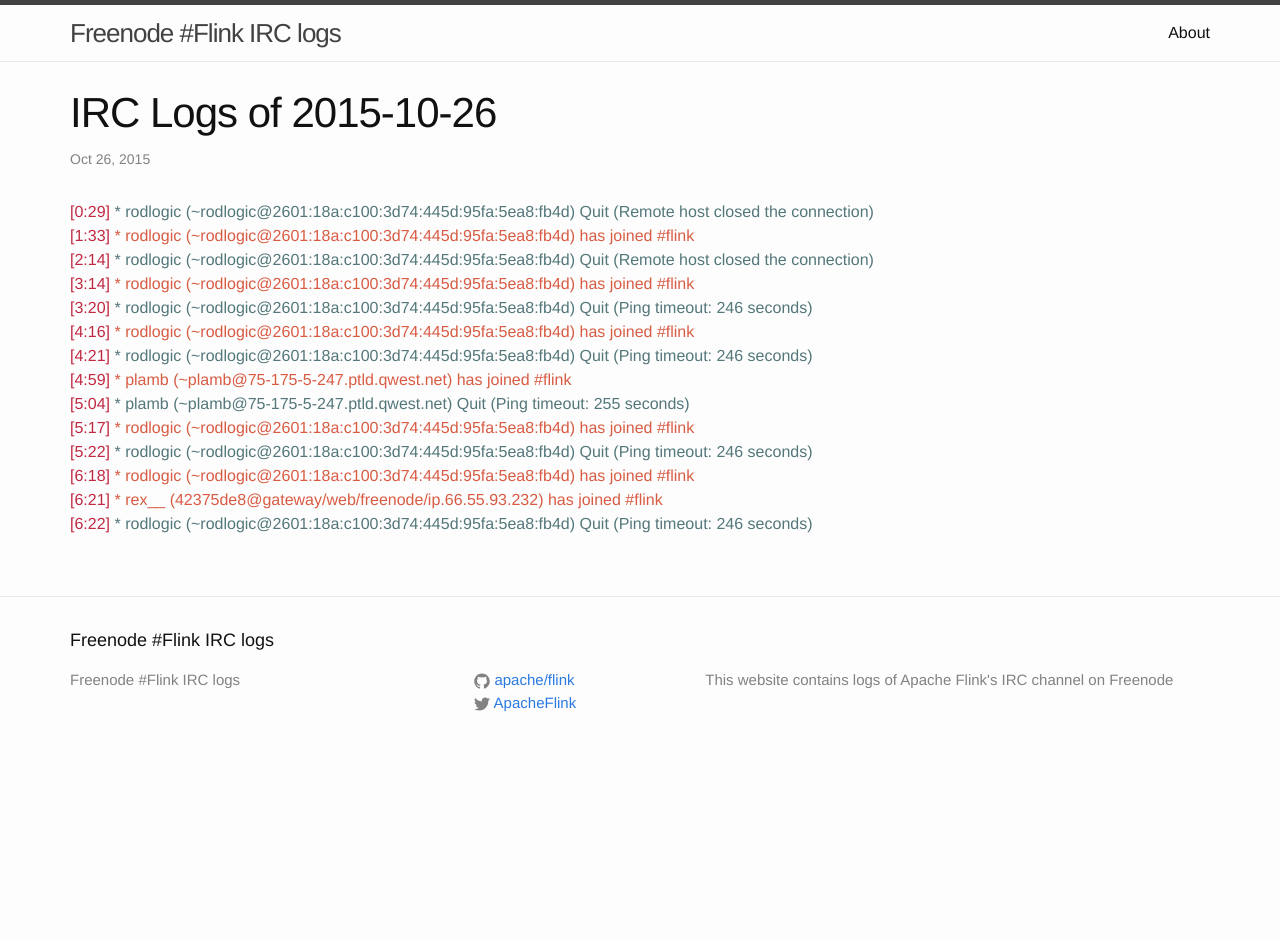
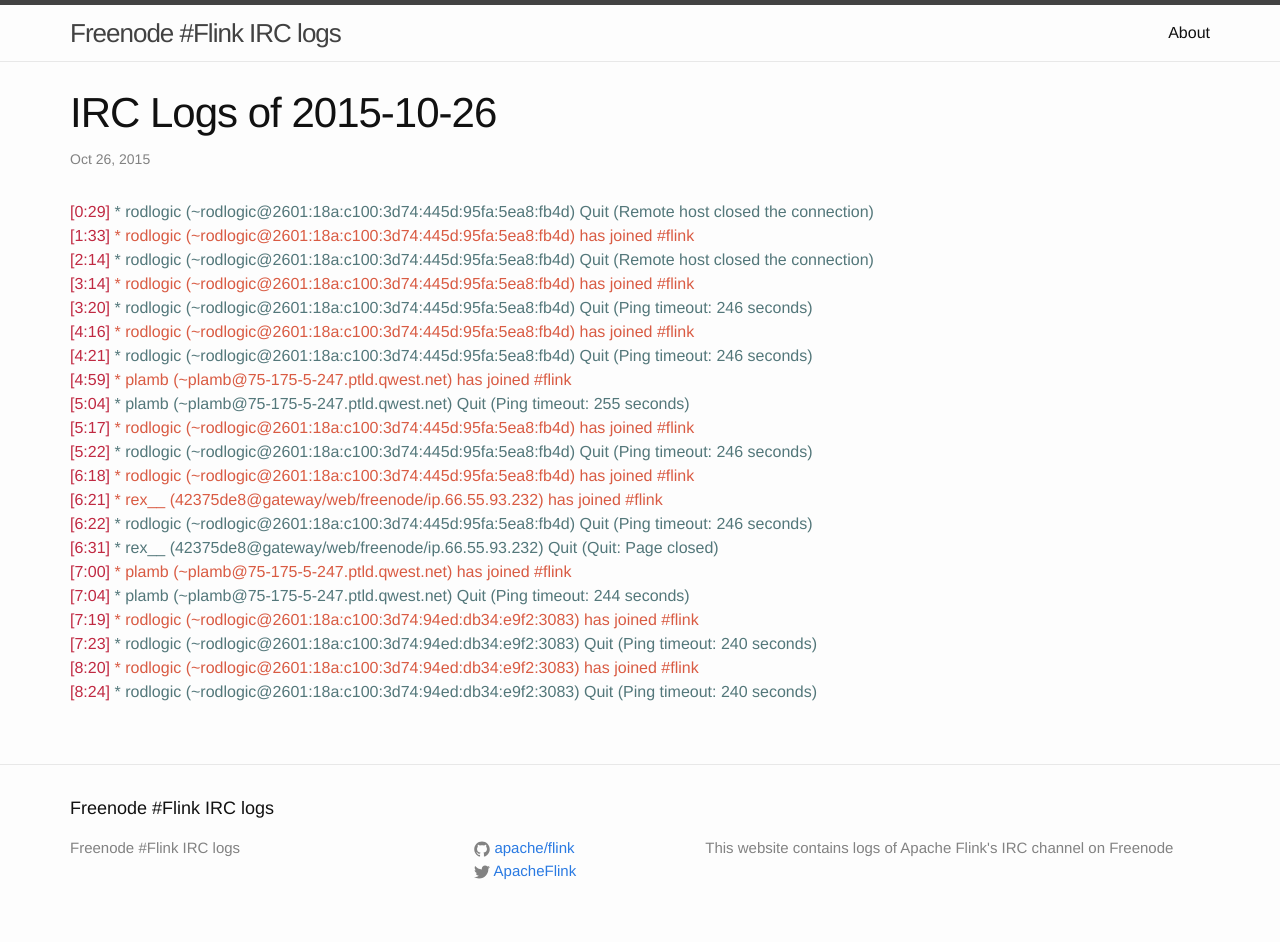
Before and after one commit to flink-irc-logs/flink-irc-logs.github.io, a Jekyll site: the page built from _posts/2015-10-26-logs.markdown, in a window 1280 px wide. Built offline with Jekyll 4.4.1, drawn with Linux system fonts in a browser that asks for light colours; before the commit the page ends 900 px from its top, so only the background shows below that.

Commit message:
Update of the logs on Mon Oct 26 08:29:16 CET 2015

```diff
--- a/_posts/2015-10-26-logs.markdown
+++ b/_posts/2015-10-26-logs.markdown
@@ -18,3 +18,10 @@
 <span class="irc-date">[6:18]</span> <span class="irc-green">* rodlogic (~rodlogic@2601:18a:c100:3d74:445d:95fa:5ea8:fb4d) has joined #flink</span><br />
 <span class="irc-date">[6:21]</span> <span class="irc-green">* rex__ (42375de8@gateway/web/freenode/ip.66.55.93.232) has joined #flink</span><br />
 <span class="irc-date">[6:22]</span> <span class="irc-navy">* rodlogic (~rodlogic@2601:18a:c100:3d74:445d:95fa:5ea8:fb4d) Quit (Ping timeout: 246 seconds)</span><br />
+<span class="irc-date">[6:31]</span> <span class="irc-navy">* rex__ (42375de8@gateway/web/freenode/ip.66.55.93.232) Quit (Quit: Page closed)</span><br />
+<span class="irc-date">[7:00]</span> <span class="irc-green">* plamb (~plamb@75-175-5-247.ptld.qwest.net) has joined #flink</span><br />
+<span class="irc-date">[7:04]</span> <span class="irc-navy">* plamb (~plamb@75-175-5-247.ptld.qwest.net) Quit (Ping timeout: 244 seconds)</span><br />
+<span class="irc-date">[7:19]</span> <span class="irc-green">* rodlogic (~rodlogic@2601:18a:c100:3d74:94ed:db34:e9f2:3083) has joined #flink</span><br />
+<span class="irc-date">[7:23]</span> <span class="irc-navy">* rodlogic (~rodlogic@2601:18a:c100:3d74:94ed:db34:e9f2:3083) Quit (Ping timeout: 240 seconds)</span><br />
+<span class="irc-date">[8:20]</span> <span class="irc-green">* rodlogic (~rodlogic@2601:18a:c100:3d74:94ed:db34:e9f2:3083) has joined #flink</span><br />
+<span class="irc-date">[8:24]</span> <span class="irc-navy">* rodlogic (~rodlogic@2601:18a:c100:3d74:94ed:db34:e9f2:3083) Quit (Ping timeout: 240 seconds)</span><br />
```
